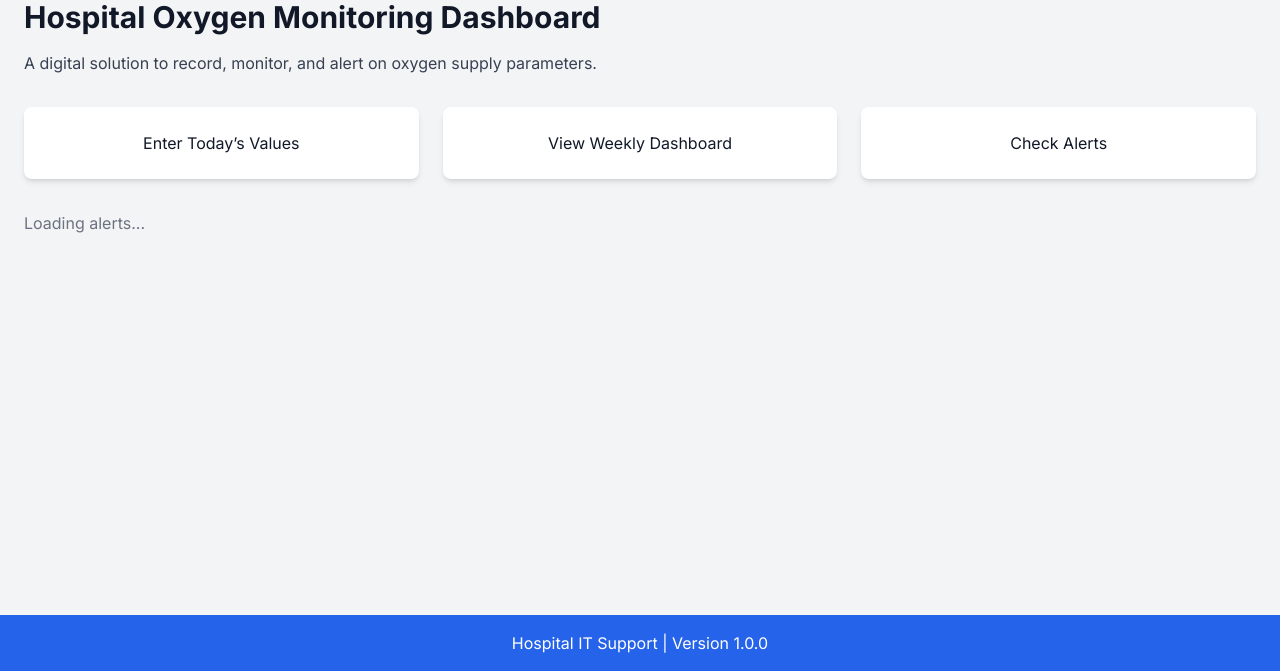
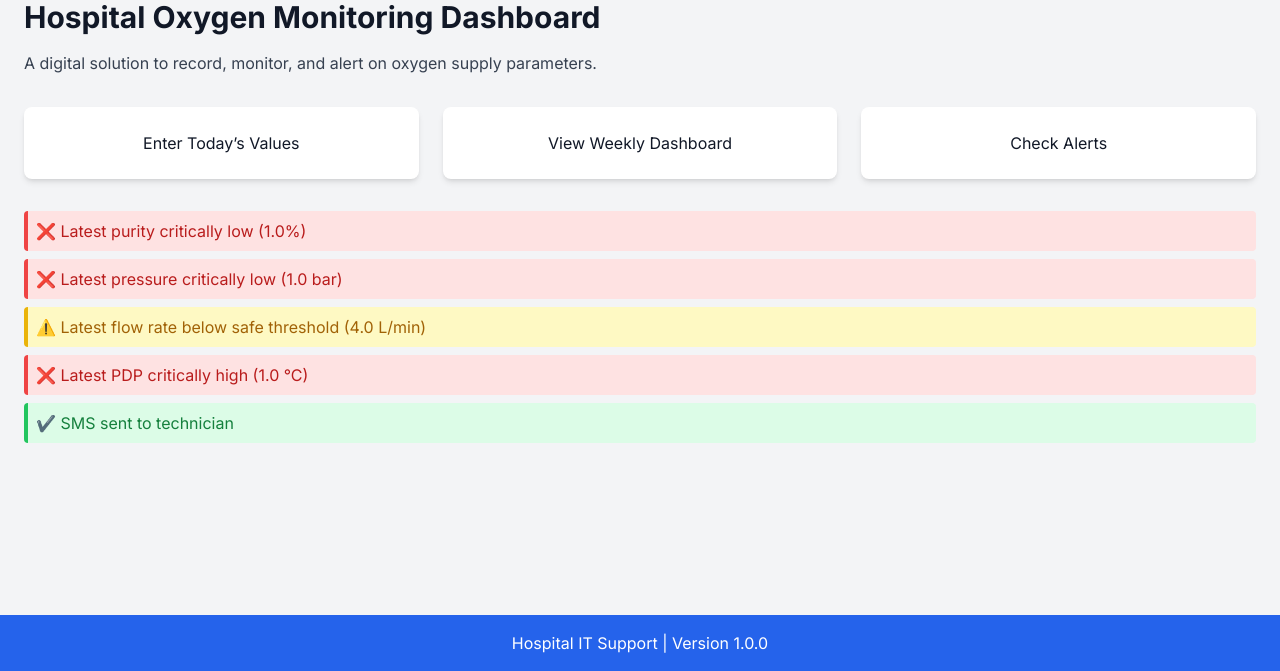
Before and after one commit to kesio-byte/oxygen_monitoring_project, a Django app: page / in a window 1280 px wide. Shown: the part 129-800 px from the top of the page. Run offline with Django 4.2, Linux system fonts and the light colour scheme; tables that the repository leaves empty hold one stand-in row (values such as "Sample post"); some libraries are stand-ins or nearby versions.

Commit message:
Finalize unified dashboard.js, update templates, remove duplicates

```diff
--- a/daily_entries/static/daily_entries/alerts.js
+++ /dev/null
@@ -1,22 +0,0 @@
-document.addEventListener("DOMContentLoaded", () => {
-  loadAlerts(); // initial load
-
-  const form = document.querySelector("#entryForm");
-  if (form) {
-    form.addEventListener("submit", async (e) => {
-      e.preventDefault();
-      const formData = new FormData(form);
-      try {
-        const res = await fetch(form.action, {
-          method: "POST",
-          body: formData
-        });
-        if (res.ok) {
-          loadAlerts(); // refresh alerts immediately after entry
-        }
-      } catch (err) {
-        console.error("Error submitting entry:", err);
-      }
-    });
-  }
-});
--- a/daily_entries/static/daily_entries/dashboard.js
+++ b/daily_entries/static/daily_entries/dashboard.js
@@ -1,9 +1,15 @@
+// dashboard.js
+
+let weeklyChart; // keep reference so we can update instead of recreate
+
+// ---------------- Alerts ----------------
 function loadAlerts() {
   fetch("/daily_entries/api/alerts/")
     .then(res => res.json())
     .then(alerts => {
-      console.log("Fetched alerts:", alerts); // 👈 debug
+      console.log("Fetched alerts:", alerts); // debug
       const alertBox = document.querySelector("#alertsBox");
+      if (!alertBox) return;
       alertBox.innerHTML = "";
       alerts.forEach(a => {
         const div = document.createElement("div");
@@ -18,7 +24,80 @@ function loadAlerts() {
     .catch(err => console.error("Error loading alerts:", err));
 }
 
+// ---------------- Entries + Graph ----------------
+function loadEntries() {
+  fetch("/daily_entries/api/entries/")
+    .then(res => res.json())
+    .then(entries => {
+      console.log("Fetched entries:", entries);
+      renderTable(entries);
+      renderWeeklyGraph(
+        entries.map(e => e.date).reverse(),
+        entries.map(e => e.oxygen_purity).reverse(),
+        entries.map(e => e.pressure).reverse(),
+        entries.map(e => e.flow_rate).reverse(),
+        entries.map(e => e.pdp).reverse()
+      );
+    })
+    .catch(err => console.error("Error loading entries:", err));
+}
+
+function renderTable(entries) {
+  const tbody = document.querySelector("#entriesTableBody");
+  if (!tbody) return;
+  tbody.innerHTML = "";
+  entries.forEach(e => {
+    const row = document.createElement("tr");
+    row.className = "hover:bg-gray-50";
+    row.innerHTML = `
+      <td class="px-4 py-2">${e.date}</td>
+      <td class="px-4 py-2">${e.operator}</td>
+      <td class="px-4 py-2">${e.oxygen_purity}</td>
+      <td class="px-4 py-2">${e.pressure}</td>
+      <td class="px-4 py-2">${e.flow_rate}</td>
+      <td class="px-4 py-2">${e.pdp}</td>
+    `;
+    tbody.appendChild(row);
+  });
+}
+
+function renderWeeklyGraph(labels, purityData, pressureData, flowRateData, pdpData) {
+  const canvas = document.getElementById('weeklyGraph');
+  if (!canvas) return; // avoid null error
+  const ctx = canvas.getContext('2d');
+  if (weeklyChart) {
+    weeklyChart.data.labels = labels;
+    weeklyChart.data.datasets[0].data = purityData;
+    weeklyChart.data.datasets[1].data = pressureData;
+    weeklyChart.data.datasets[2].data = flowRateData;
+    weeklyChart.data.datasets[3].data = pdpData;
+    weeklyChart.update();
+  } else {
+    weeklyChart = new Chart(ctx, {
+      type: 'line',
+      data: {
+        labels: labels,
+        datasets: [
+          { label: 'Purity (%)', data: purityData, borderColor: 'blue', fill: false },
+          { label: 'Pressure (bar)', data: pressureData, borderColor: 'red', fill: false },
+          { label: 'Flow Rate (L/min)', data: flowRateData, borderColor: 'green', fill: false },
+          { label: 'PDP (°C)', data: pdpData, borderColor: 'orange', fill: false }
+        ]
+      },
+      options: {
+        responsive: true,
+        plugins: {
+          legend: { position: 'bottom' },
+          title: { display: true, text: 'Weekly Oxygen Monitoring Trends' }
+        }
+      }
+    });
+  }
+}
+
+// ---------------- DOM Ready ----------------
 document.addEventListener("DOMContentLoaded", () => {
   loadAlerts();
-  setInterval(loadAlerts, 30000); // refresh every 30s
+  setInterval(loadAlerts, 30000); // refresh alerts every 30s
+  loadEntries();
 });
--- a/templates/base.html
+++ b/templates/base.html
@@ -5,7 +5,6 @@
     <meta charset="UTF-8">
     <title>{% block title %}Hospital Oxygen Monitoring{% endblock %}</title>
     <!-- Local JS -->
-    <script src="{% static 'daily_entries/daily_entries.js' %}"></script>
     <!-- Tailwind CDN -->
     <script src="https://cdn.tailwindcss.com"></script>
     <!-- Google Fonts -->
--- a/templates/daily_entries/homepage.html
+++ b/templates/daily_entries/homepage.html
@@ -25,6 +25,7 @@
         <p class="text-gray-500">Loading alerts...</p>
     </div>
 
-    <!-- Load alerts.js for dynamic Recent Alerts -->
-    <script src="{% static 'daily_entries/alerts.js' %}"></script>
+    <!-- Load unified dashboard.js for alerts + entries -->
+    <script src="{% static 'daily_entries/dashboard.js' %}"></script>
+
 {% endblock %}
```
Also changed, not shown: templates/daily_entries/weekly_dashboard.html (+1 -10 lines).
